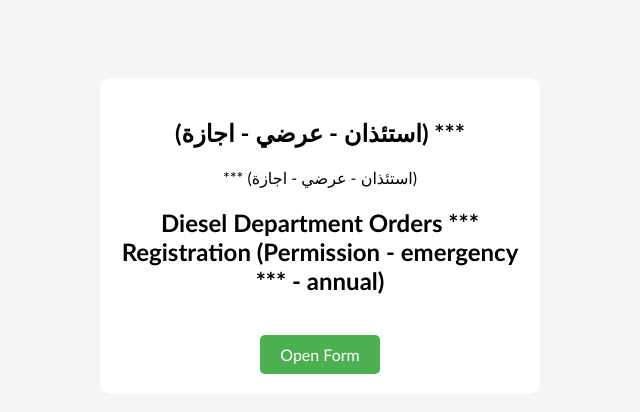
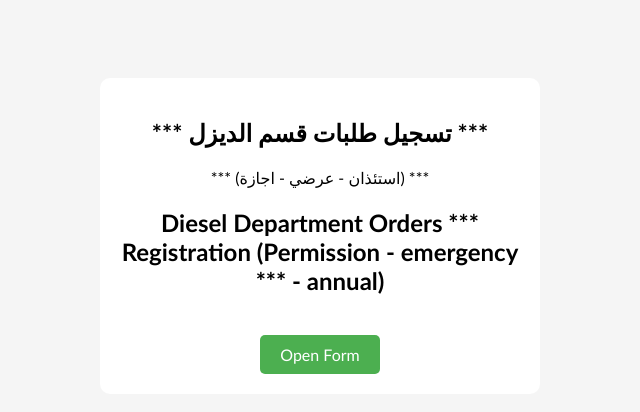
Before and after one commit to wael-compuservice/diesel, a plain HTML site: page index.html in a window 1280 px wide. Shown: the whole page, without its empty margins (320-960 px from the left). Drawn offline with Linux system fonts and the light colour scheme.

Commit message:
Update index.html

```diff
--- a/index.html
+++ b/index.html
@@ -11,8 +11,8 @@
 </head>
 <body>
 <div class="box">
-  <h2> *** (استئذان - عرضي - اجازة)  </h2>
-  (استئذان - عرضي - اجازة) *** </h2>
+  <h2> *** تسجيل طلبات قسم الديزل ***  </h2>
+  *** (استئذان - عرضي - اجازة) *** </h2>
   <h2> *** Diesel Department Orders Registration (Permission - emergency - annual) *** </h2>
   <a class="button" href="https://script.google.com/macros/s/AKfycbxIm57v3donr7EqYDLrQ_RF9Xl1TQ05njAdW1p6ZWkvG8u_gNOzb51zijYNzmBqCKKu/exec" target="_blank">Open Form</a>
 </div>
```
